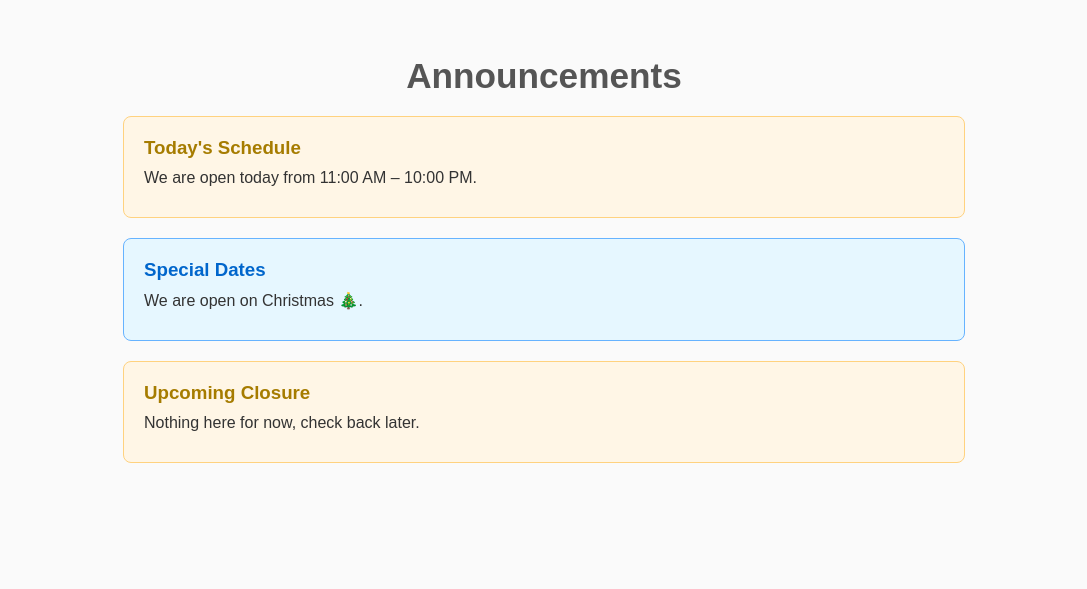
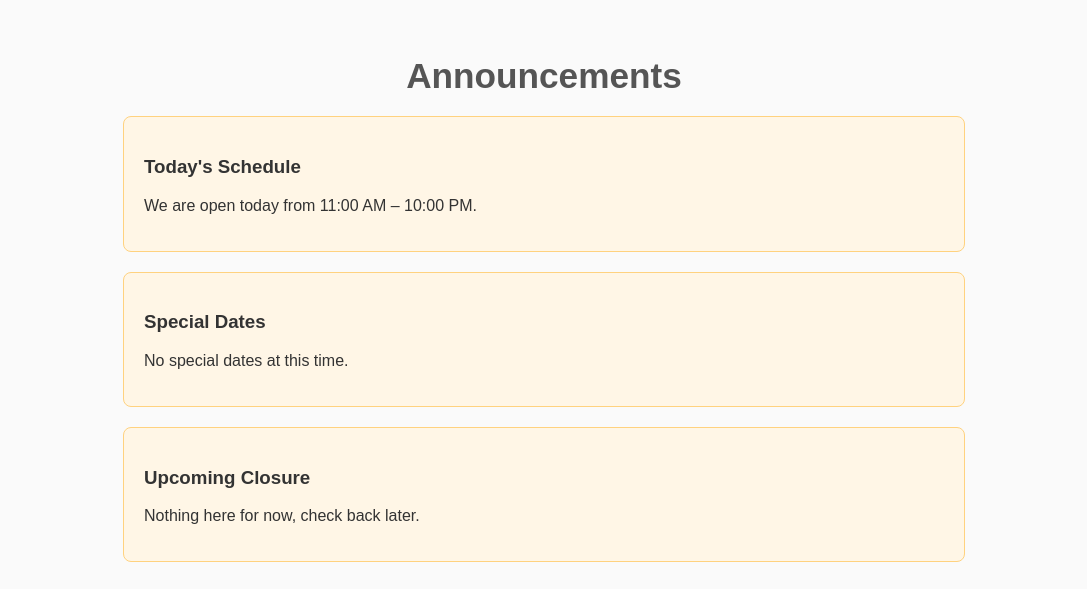
Before and after one commit to MountOliveChineseRestaurant/MountOliveChineseResturant, a plain HTML site: page index.html in a window 1280 px wide. Shown: the part 720-1309 px from the top of the page, without its empty margins (96-1183 px from the left). Drawn offline with Linux system fonts and the light colour scheme.

Commit message:
Christmas update :>

```diff
--- a/index.html
+++ b/index.html
@@ -126,34 +126,6 @@
             max-width: 800px;
         }
 
-        #special-dates {
-            background-color: #e6f7ff;
-            border: 1px solid #66b3ff;
-            border-radius: 8px;
-            padding: 20px;
-            text-align: left;
-            margin: 20px auto;
-            max-width: 800px;
-        }
-
-        #special-dates h3 {
-            margin: 0 0 10px;
-            color: #0066cc;
-        }
-
-        #special-dates p {
-            margin: 0 0 10px;
-        }
-
-        .announcement h3 {
-            margin: 0 0 10px;
-            color: #a67c00;
-        }
-
-        .announcement p {
-            margin: 0 0 10px;
-        }
-
         @media (max-width: 768px) {
             .menu {
                 flex-direction: column;
@@ -227,9 +199,9 @@
             <p id="announcement-content-1">...</p>
         </div>
 
-        <div class="announcement" id="special-dates">
+        <div class="announcement">
             <h3 id="special-dates-title">Special Dates</h3>
-            <p id="special-dates-message">We are open on Christmas 🎄.</p>
+            <p id="special-dates-message">No special dates at this time.</p>
         </div>
 
         <div class="announcement" id="upcoming-closure">
@@ -297,7 +269,7 @@
                 closureTitle: "Upcoming Closure",
                 closureMessage: "Nothing here for now, check back later.",
                 specialDatesTitle: "Special Dates",
-                specialDatesMessage: "We are open on Christmas 🎄.",
+                specialDatesMessage: "No special dates at this time.",
                 translateBtn: "Traducir al Español"
             },
             es: {
@@ -312,7 +284,7 @@
                 closureTitle: "Cierre Próximo",
                 closureMessage: "No hay cierres próximos, vuelve más tarde.",
                 specialDatesTitle: "Fechas Especiales",
-                specialDatesMessage: "Estaremos abiertos en Navidad 🎄.",
+                specialDatesMessage: "No hay fechas especiales en este momento.",
                 translateBtn: "Translate to English"
             }
         };
@@ -324,6 +296,14 @@
 
         function setLanguage(lang) {
             document.getElementById("header-title").textContent = translations[lang].headerTitle;
+
+            // Nav links
+            document.getElementById("nav-about").textContent = translations[lang].aboutHeading;
+            document.getElementById("nav-announcements").textContent = translations[lang].announcementsHeading;
+            document.getElementById("nav-menu").textContent = translations[lang].menuHeading;
+            document.getElementById("nav-contact").textContent = translations[lang].contactHeading;
+
+            // Section headings and content
             document.getElementById("about-heading").textContent = translations[lang].aboutHeading;
             document.getElementById("about-description").textContent = translations[lang].aboutDescription;
             document.getElementById("hours-heading").textContent = translations[lang].hoursHeading;
@@ -339,7 +319,6 @@
 
             const todaySchedule = getTodaySchedule();
             const scheduleEl = document.getElementById("announcement-content-1");
-
             scheduleEl.textContent =
                 todaySchedule === "Closed"
                     ? lang === "es"
```
